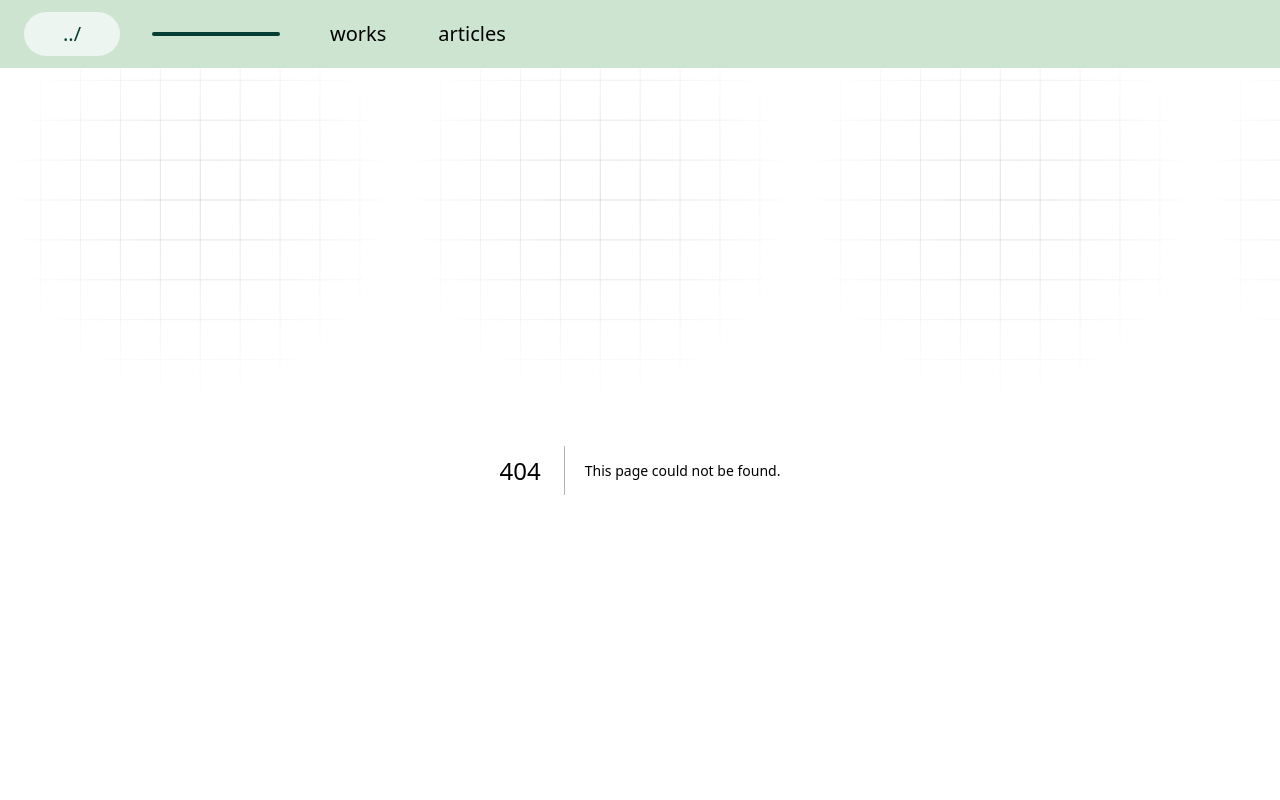
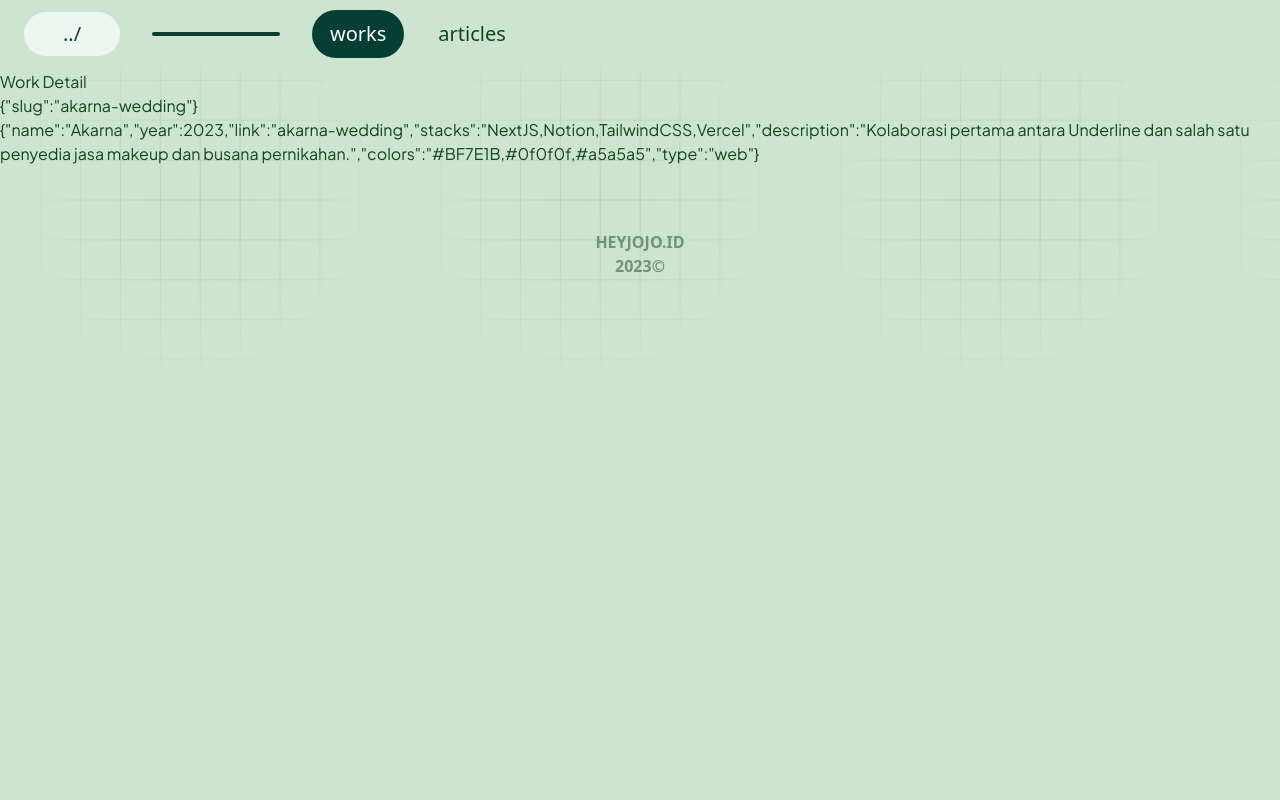
Before and after one commit to code7070/hi-jojo, a Next.js app: page /works/akarna-wedding in a window 1280 px wide. Before the commit this address had no page. Shown: the top 800 px of the page. Built offline with nearby package versions, Linux system fonts and the light colour scheme.

Commit message:
add works detail

```diff
--- a/src/components/header/index.js
+++ b/src/components/header/index.js
@@ -2,7 +2,7 @@ import Link from "next/link";
 import { useRouter } from "next/router";
 
 const pages = [
-  { name: "works", href: "/work" },
+  { name: "works", href: "/works" },
   { name: "articles", href: "/articles" },
 ];
 
@@ -16,7 +16,7 @@ export default function Header() {
 
   const pageLinks = (href) => {
     let classes = `${linkClass} py-2 px-4 border-2 border-transparent hover:bg-secondary`;
-    if (href === asPath)
+    if (href === asPath || asPath.includes(href))
       classes = `${classes} bg-primary text-white hover:bg-primary`;
     return classes;
   };
--- a/src/layouts/work/desktop.js
+++ b/src/layouts/work/desktop.js
@@ -2,6 +2,7 @@ import { faCode, faGamepad } from "@fortawesome/free-solid-svg-icons";
 import { FontAwesomeIcon } from "@fortawesome/react-fontawesome";
 import styles from "@styles/work.module.scss";
 import workList from "@utils/worklist";
+import Link from "next/link";
 
 const Worklet = ({ work, filter }) => {
   if (filter.name !== "all" && work.type !== filter.name) return "";
@@ -21,7 +22,9 @@ const Worklet = ({ work, filter }) => {
           <div className="mr-2 flex-1">
             <div className={styles.name}>{work.name}</div>
             <div className={styles.desc}>{work.description}</div>
-            <button className={styles.cta}>Detail</button>
+            <Link className={styles.cta} href={`/works/${work.link}`}>
+              Detail
+            </Link>
           </div>
         </div>
       </div>
--- /dev/null
+++ b/src/pages/works/[slug].js
@@ -0,0 +1,33 @@
+import PageHead from "@pages/PageHead";
+import workList from "@utils/worklist";
+
+export function getStaticPaths() {
+  let paths = [];
+  workList.map((w) =>
+    w.works.map((i) => paths.push({ params: { slug: i.link } }))
+  );
+  return { paths, fallback: false };
+}
+
+export function getStaticProps({ params }) {
+  const work = [];
+  workList.map((w) =>
+    w.works.map((x) => (x.link === params.slug ? work.push(x) : null))
+  );
+  return {
+    props: { params, work: work[0] },
+  };
+}
+
+export default function WorkDetail({ params, work }) {
+  return (
+    <>
+      <PageHead title={`Works - ${work.name}`} />
+      <div className="container">
+        <div>Work Detail</div>
+        <div>{JSON.stringify(params)}</div>
+        <div>{JSON.stringify(work)}</div>
+      </div>
+    </>
+  );
+}
```
Also changed, not shown: src/pages/works/index.js (renamed from src/pages/work/index.js).
